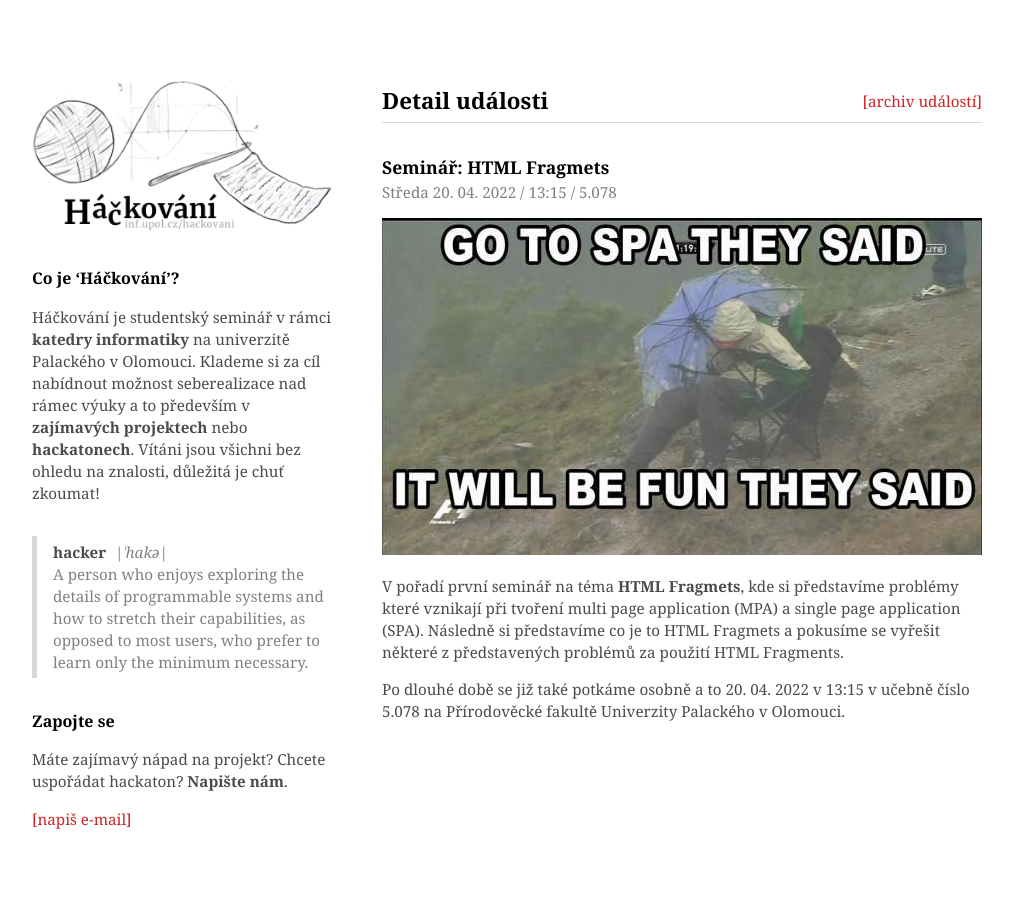
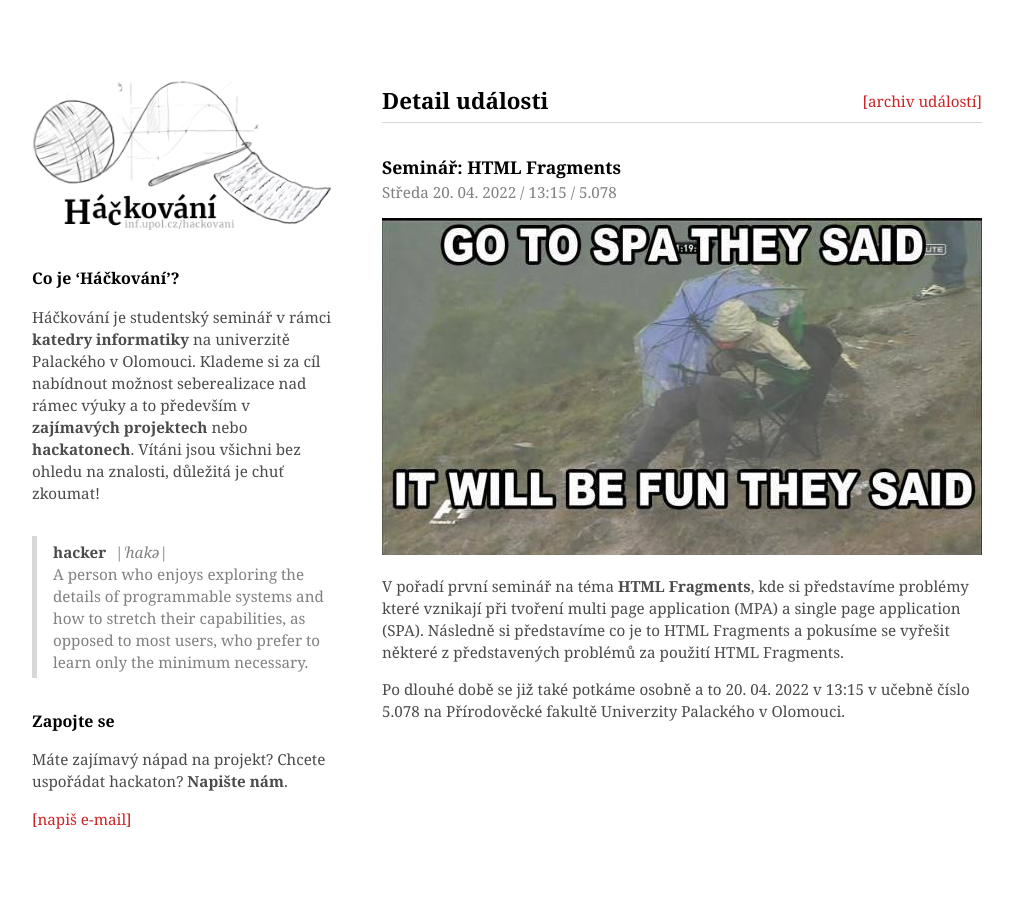
Before and after one commit to hackovani/hackovani.github.io, a Jekyll site: the page built from _posts/events/2022-04-20-seminar-html-fragments.markdown, in a window 1280 px wide. Shown: the whole page, without its empty margins (133-1146 px from the left). Built offline with Jekyll 4.4.1, drawn with Linux system fonts in a browser that asks for light colours.

Commit message:
Typo fix (#8)

```diff
--- a/_posts/events/2022-04-20-seminar-html-fragmetns.markdown
+++ b/_posts/events/2022-04-20-seminar-html-fragments.markdown
@@ -1,7 +1,7 @@
 ---
 layout: event
-title:  "Seminář: HTML Fragmets"
-date:   2022-04-20 13:15:00 +0000
+title: "Seminář: HTML Fragments"
+date: 2022-04-20 13:15:00 +0000
 room: '5.078'
 excerpt_separator: <!--more-->
 categories: events
@@ -9,6 +9,6 @@ categories: events
 
 ![HTML Fragments are better then JSON](/assets/img/events/html-fragments.jpg)
 
-V pořadí první seminář na téma **HTML Fragmets**, kde si představíme problémy které vznikají při tvoření multi page application (MPA) a single page application (SPA). Následně si představíme co je to HTML Fragmets a pokusíme se vyřešit některé z představených problémů za použití HTML Fragments.
+V pořadí první seminář na téma **HTML Fragments**, kde si představíme problémy které vznikají při tvoření multi page application (MPA) a single page application (SPA). Následně si představíme co je to HTML Fragments a pokusíme se vyřešit některé z představených problémů za použití HTML Fragments.
 
 Po dlouhé době se již také potkáme osobně a to <time datetime="{{ page.date | date: '%Y-%m-%d %R' }}">{{ page.date | date: '%d. %m. %Y' }} v {{ page.date | date: '%R' }}</time> v učebně číslo {{ page.room }} na Přírodověcké fakultě Univerzity Palackého v Olomouci.
```
